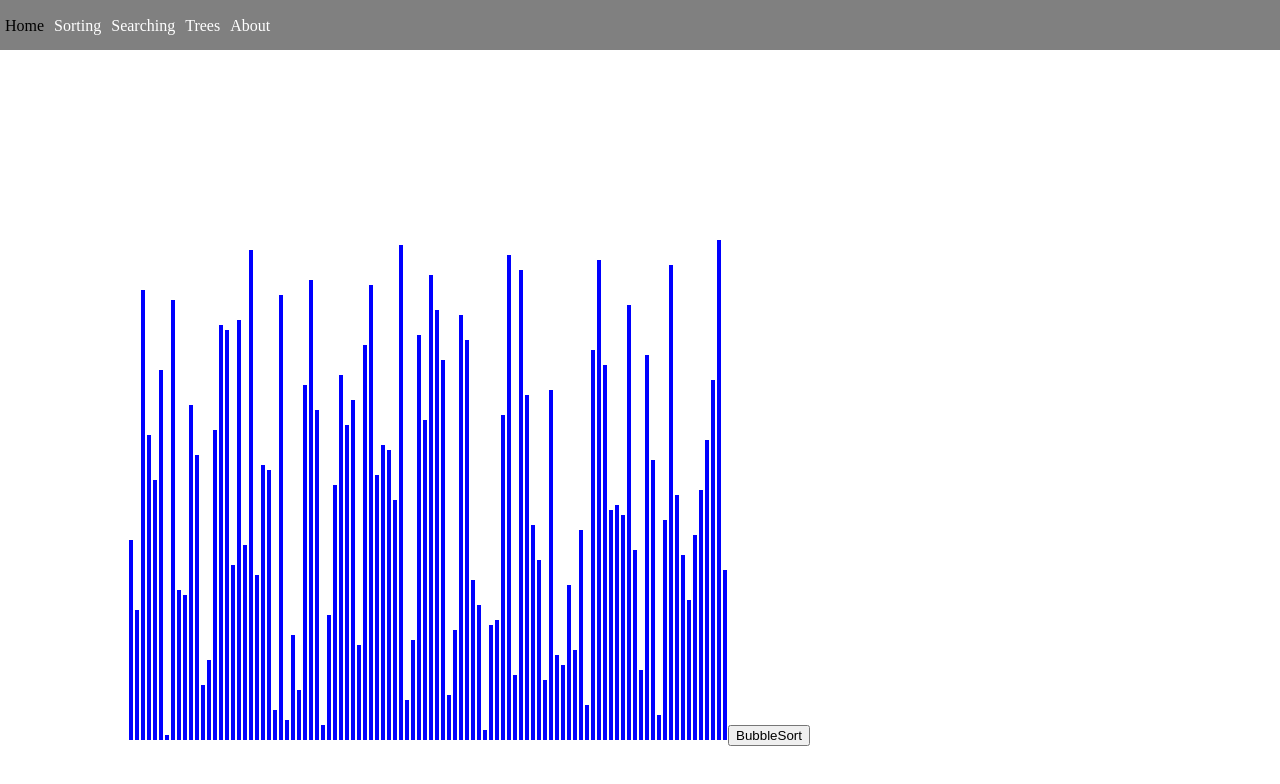
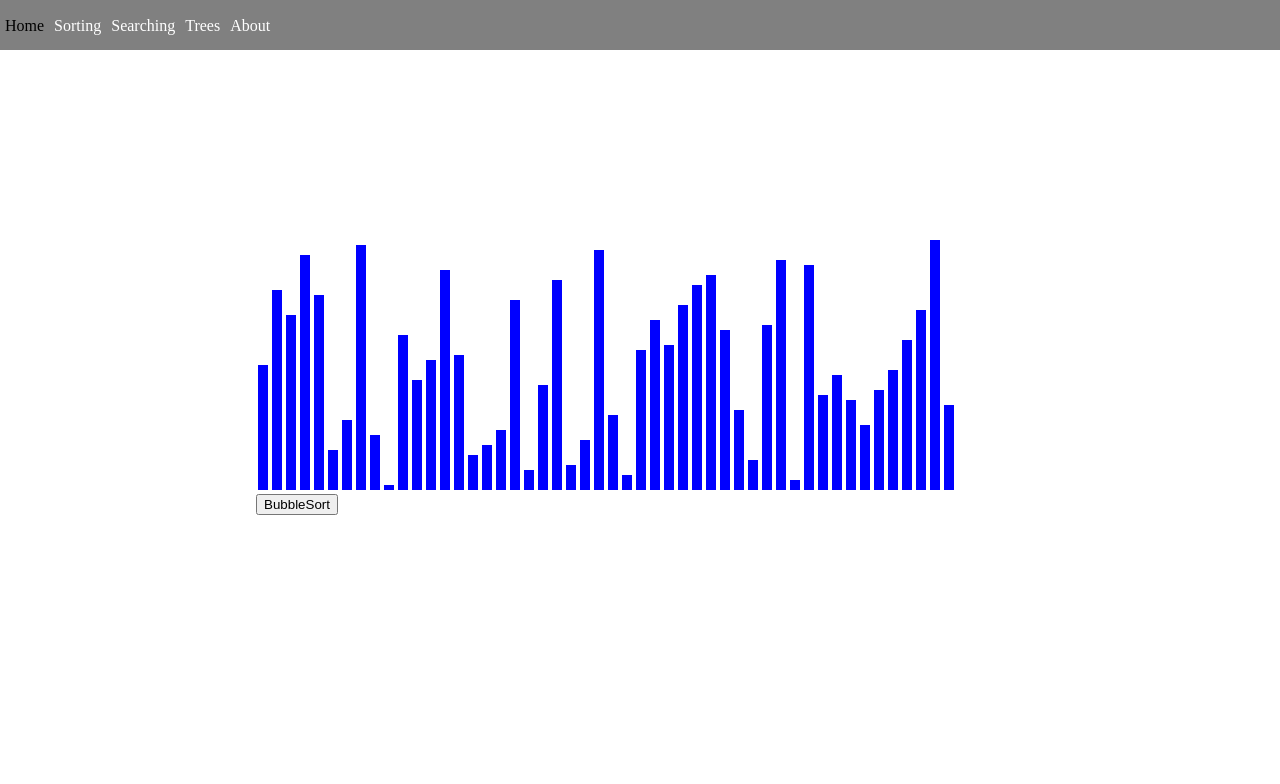
Before and after one commit to tqtruo/AlgoVisual, a React app: page /sorting in a window 1280 px wide. Shown: the top 784 px of the page. Built offline with nearby package versions, Linux system fonts and the light colour scheme.

Commit message:
Added async/await delay() function to have the correct colors on compared values

```diff
--- a/public/style.css
+++ b/public/style.css
@@ -43,8 +43,8 @@ body {
 
 .sorting {
 	position: absolute;
-	left: 10%;
-	right: 10%;
+	left: 20%;
+	right: 20%;
 	height: 100vh;
 	top: 30vh;
 	color: black;
@@ -52,8 +52,8 @@ body {
 
 .bars {
 	display: inline-block;
-	margin: 0px 1px;
-	width: 4px;
+	margin: 0px 2px;
+	width: 10px;
 	background-color: blue;
 }
 
--- a/src/Components/Sorting.js
+++ b/src/Components/Sorting.js
@@ -25,14 +25,12 @@ class Sorting extends React.Component {
 			arr[i] = arr[randomIndex];
 			arr[randomIndex] = temp;
 		}
-		console.log("random array: " + arr);
-
 		return arr;
 	}
 
 	fillArray() {
 		const newArray = [];
-		for (let i = 1; i <= 100; i++) {
+		for (let i = 1; i <= 50; i++) {
 			newArray.push(i);
 		}
 
@@ -43,28 +41,61 @@ class Sorting extends React.Component {
 		});
 	}
 
-	mergeSort() {
+	merge() {
 		this.setState({
 			numArr: mergeSort(this.state.numArr)
 		});
 	}
 
-	bubbleSort() {
+	delay(timeDelay) {
+		return new Promise(resolve => {
+			setTimeout(() => {
+				resolve(1);
+			}, timeDelay);
+		});
+	}
+
+	async bubble() {
 		let compareArr = bubbleSort(this.state.numArr);
 		let bars = document.getElementsByClassName("bars");
-		console.log("the bars: " + bars[0].style.height);
+		/* let count = 0;
+		let length = this.state.numArr.length - 1; */
+
 		for (let i = 0; i < compareArr.length; i++) {
+			if (i % 2 !== 0) {
+				/* setTimeout(() => { */
+
+				await this.delay(500);
+				bars[compareArr[i][0]].style.backgroundColor = "red";
+				bars[compareArr[i][1]].style.backgroundColor = "red";
+
 				setTimeout(() => {
-				/* bars[compareArr[i][0]].style.backgroundColor = "red";
-				bars[compareArr[i][1]].style.backgroundColor = "red"; */
-
 					if (compareArr[i][1] > compareArr[i][0]) {
 						let tempHeight1 = bars[compareArr[i][0]].style.height;
 						let tempHeight2 = bars[compareArr[i][1]].style.height;
+
 						bars[compareArr[i][0]].style.height = tempHeight2;
 						bars[compareArr[i][1]].style.height = tempHeight1;
 					}
-			}, i * 5);
+				}, 500);
+
+				await this.delay(1000);
+				bars[compareArr[i][0]].style.backgroundColor = "Blue";
+				bars[compareArr[i][1]].style.backgroundColor = "Blue";
+
+				/* setTimeout(() => { */
+
+				/* }, i * 50); */
+
+				/* if (
+						bars[length - count].style.height ==
+						`${this.state.numArr.length - count}px`
+					) {
+						bars[length - count].style.backgroundColor = "green";
+						count++;
+					} */
+				/* }, i * 100); */
+			}
 		}
 	}
 
@@ -80,7 +111,7 @@ class Sorting extends React.Component {
 					></div>
 				))}
 				{/* <button onClick={() => this.mergeSort()}>MergeSort</button> */}
-				<button onClick={() => this.bubbleSort()}>BubbleSort</button>
+				<button onClick={() => this.bubble()}>BubbleSort</button>
 			</div>
 		);
 	}
```
Lines whose indentation alone changed are shown as unchanged.
